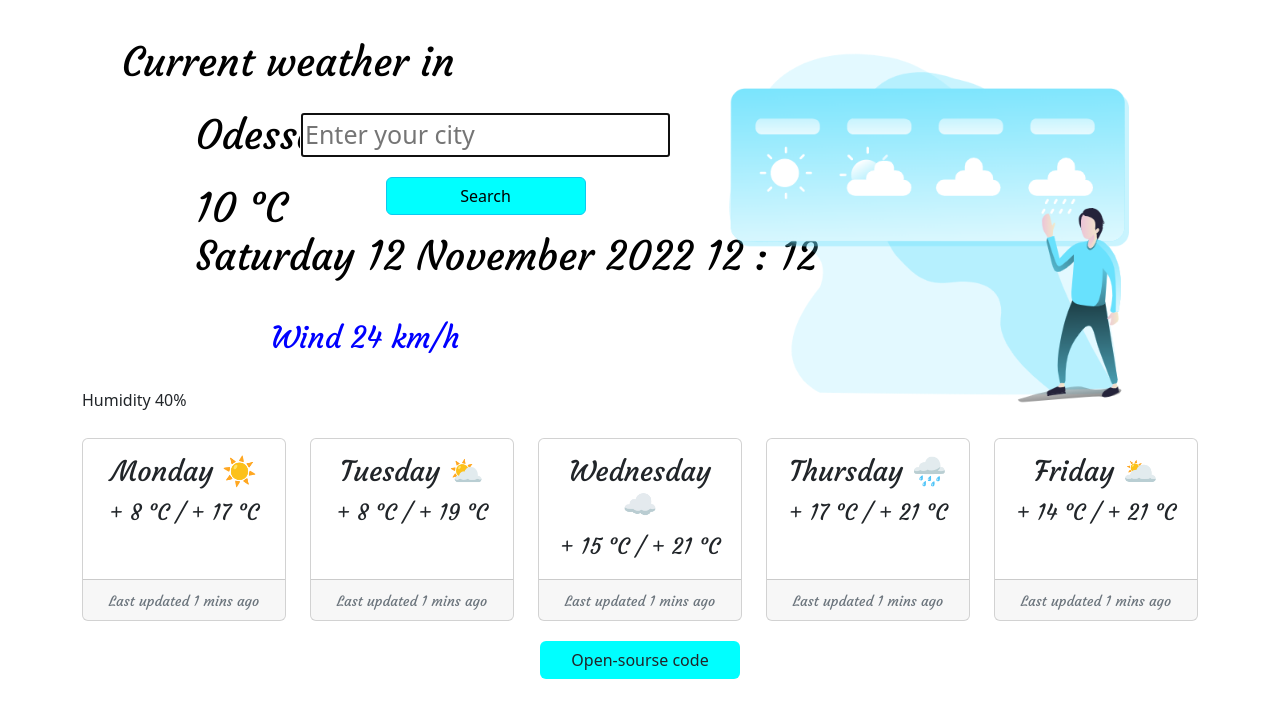
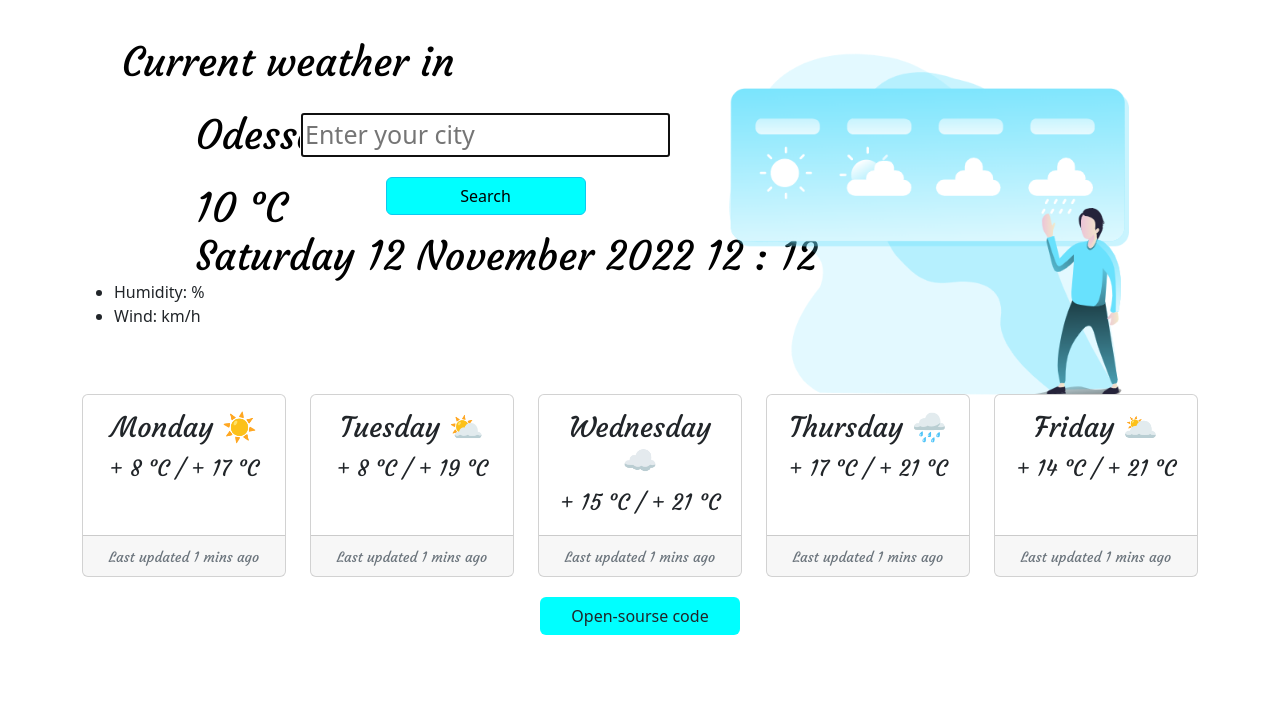
Before and after one commit to YanaCode/my-weather-app, a plain HTML site: page index.html in a window 1280 px wide. Drawn offline with nearby package versions, Linux system fonts and the light colour scheme.

Commit message:
Update wind and  humidity html

```diff
--- a/index.html
+++ b/index.html
@@ -20,9 +20,14 @@
     <h2> <span class="tempetature" id="temperature"> 10  </span>
     <span id="units-degrees"> °C</span>
       <div id="date"> </div></h2>
-<h3 id="wind" > Wind 24 km/h </h3> </br>
-  Humidity 40%
-</h3>
+      <div class="hw">
+        <ul>
+          <li>Humidity: <span id="humidity"></span>%</li>
+          <li>Wind: <span id="wind"></span> km/h</li>
+
+        </ul>
+      </div>
+
 <form class="apply-city" id="search-form">
 <form>
   <input type="city" placeholder="Enter your city"autofocus="on" autocomplete="off" id="city-input" />
```
